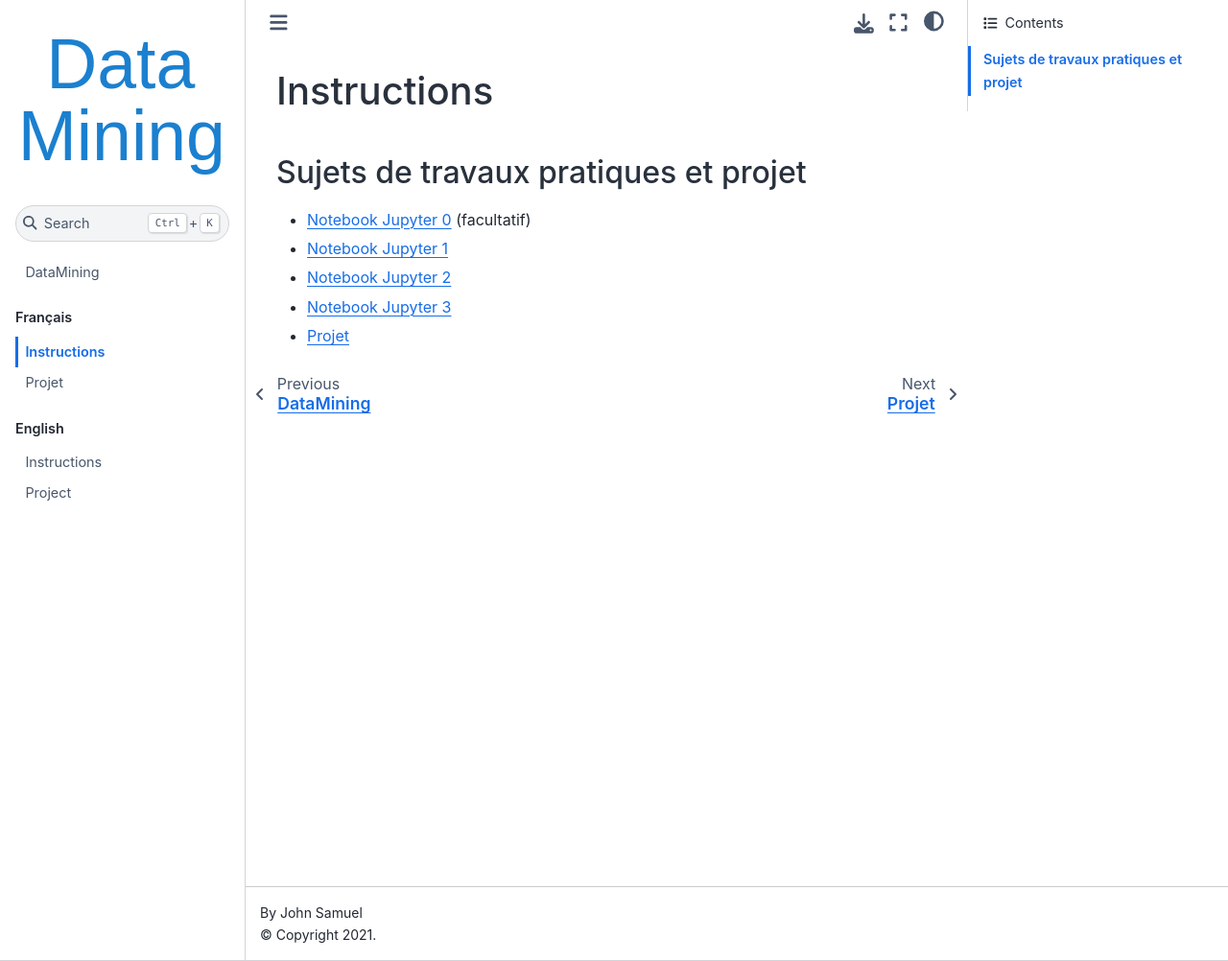
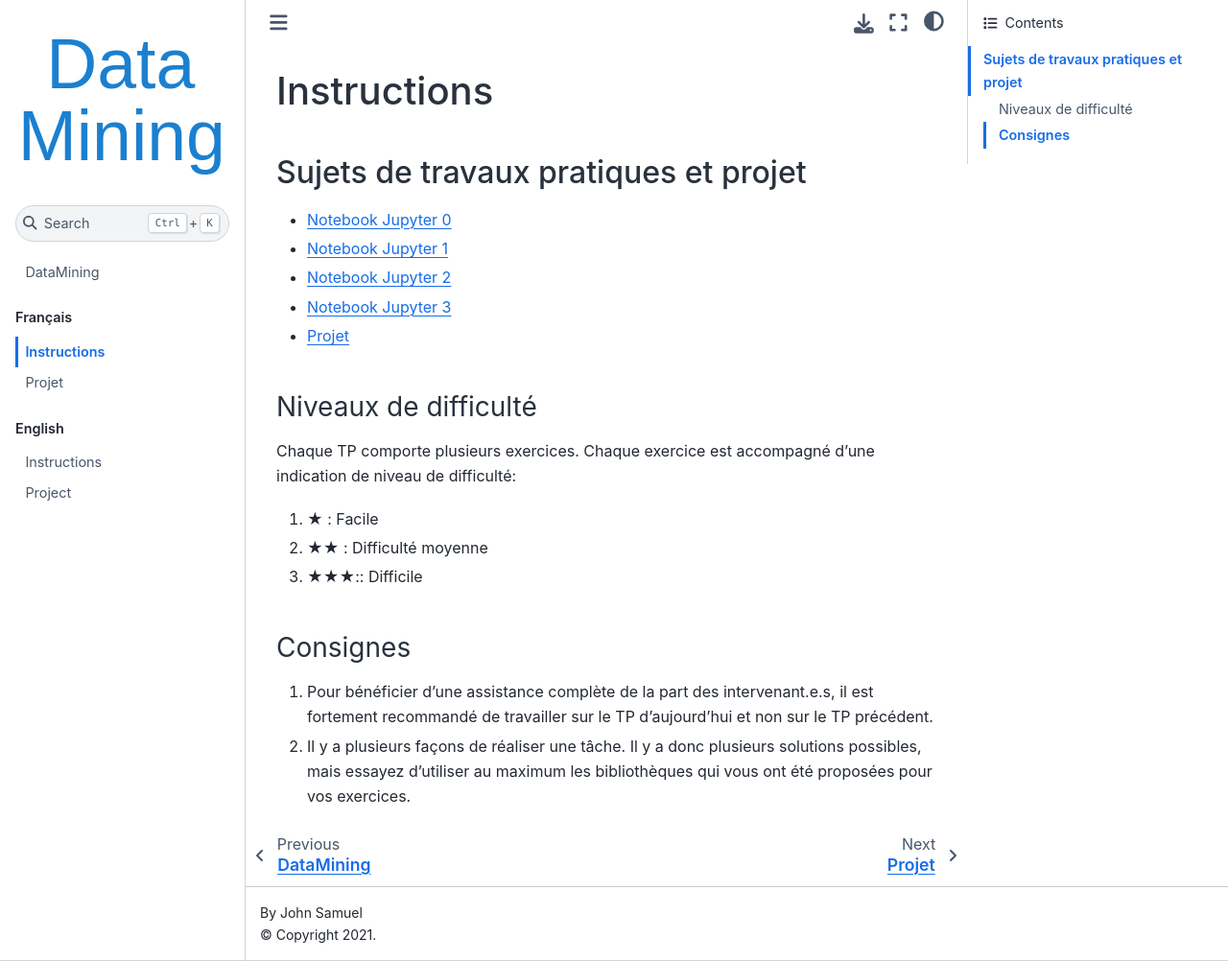
Before and after one commit to johnsamuelwrites/DataMining, a Jupyter Book: the page built from fr/README.md, in a window 1280 px wide and 1002 px high. Shown: the whole window at 96% size. Built offline with Jupyter Book 1.0.4 settings and Sphinx 7.4.7 and the Sphinx Book theme 1.1.4, drawn with Linux system fonts in a browser that asks for light colours; pages that are not in the unit, such as notebooks, are missing from menus.

Commit message:
Update instructions

```diff
--- a/fr/README.md
+++ b/fr/README.md
@@ -1,8 +1,20 @@
 # Instructions
 
 ## Sujets de travaux pratiques et projet
-* [Notebook Jupyter 0](./TP0/tp0.ipynb) (facultatif)
+* [Notebook Jupyter 0](./TP0/tp0.ipynb)
 * [Notebook Jupyter 1](./TP1/tp1.ipynb)
 * [Notebook Jupyter 2](./TP2/tp2.ipynb)
 * [Notebook Jupyter 3](./TP3/tp3.ipynb)
 * [Projet](./Projet/Projet.md)
+
+
+### Niveaux de difficulté
+Chaque TP comporte plusieurs exercices. Chaque exercice est accompagné d'une indication de niveau de difficulté:
+
+1. ★ : Facile
+2. ★★ : Difficulté moyenne
+3. ★★★:: Difficile
+
+### Consignes
+1. Pour bénéficier d'une assistance complète de la part des intervenant.e.s, il est fortement recommandé de travailler sur le TP d'aujourd'hui et non sur le TP précédent.
+2. Il y a plusieurs façons de réaliser une tâche. Il y a donc plusieurs solutions possibles, mais essayez d'utiliser au maximum les bibliothèques qui vous ont été proposées pour vos exercices.
```
Also changed, not shown: en/README.md (+1 -1 lines).
